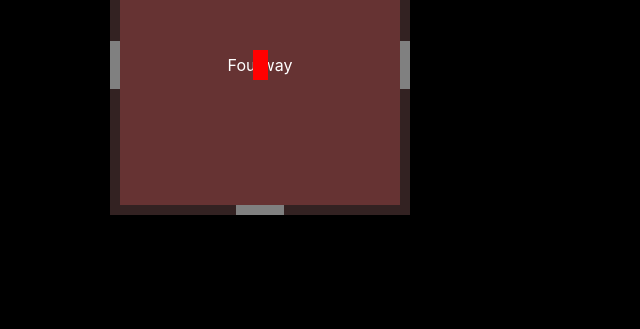
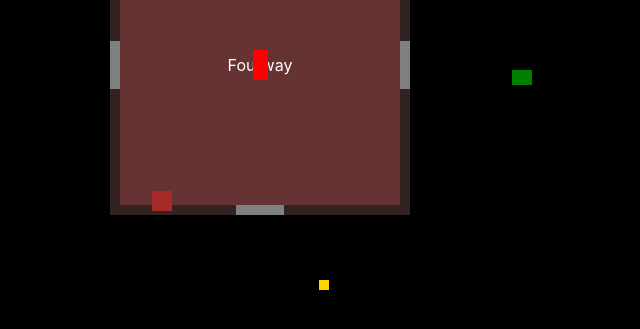
Before and after one commit to Macflash/murder-on-the-hill, a React (Create React App) app: page / in a window 1280 px wide. Shown: the part 335-664 px from the top of the page, without its empty margins (380-1020 px from the left). Built offline with nearby package versions, Linux system fonts and the light colour scheme.

Commit message:
add basic items

```diff
--- a/src/App.tsx
+++ b/src/App.tsx
@@ -5,6 +5,7 @@ import { CollidePlayerWithWalls } from './tiles/Collision';
 import { FirstFloor, Index } from './tiles/Floor';
 import { sightDistance, UpdateFog } from './tiles/SightLines';
 import { Player, player } from './Player';
+import { GetItems, GridItem, Item } from './tiles/Items';
 
 export let centerX = 0;
 export let centerY = 0;
@@ -53,17 +54,27 @@ function App() {
           }} /> : null}
 
         <div id="gamefloor" style={{ mixBlendMode: "normal" }}>
+
           {FirstFloor.tiles.map((tile) => <GridTile
             overlayMode={showMap}
             floor={FirstFloor}
             tile={tile}
             key={Index(tile.x, tile.y)}
           />)}
+
+            {GetItems().map((item) => <GridItem item={item} />)}
+
         </div>
       </div>
 
     </div>
   );
+}
+
+function GetScreenSpaceCoord(item: Item){
+  return {
+    top: item
+  }
 }
 
 let leftPressed = false;
--- a/src/Player.tsx
+++ b/src/Player.tsx
@@ -1,26 +1,17 @@
 import React from 'react';
-import { Item } from "./tiles/Items";
+import { GridItem, Item } from "./tiles/Items";
 import { centerY, centerX } from './App';
 
 export const player: Item = {
   position: { x: 0, y: 0 },
   height: 30,
   width: 15,
+  color: "red",
+  name: "You",
 };
 
+export const playerZindex = 51;
+
 export function Player() {
-  const hW = player.width * .5;
-  const hH = player.height * .5;
-
-  return <div style={{
-    position: "absolute",
-    zIndex: 50,
-    height: player.height,
-    width: player.width,
-    backgroundColor: "red",
-
-    top: player.position.y - centerY + (.5 * window.innerHeight) - hH,
-    left: player.position.x - centerX + (.5 * window.innerWidth) - hW,
-  }}>
-  </div>;
+    return <GridItem item={player} zIndex={playerZindex} />
 }
--- /dev/null
+++ b/src/tiles/Items.tsx
@@ -0,0 +1,69 @@
+import * as React from 'react';
+import { centerY, centerX } from '../App';
+import { Coord } from "./Coord";
+
+export interface Item {
+    position: Coord;
+    height: number;
+    width: number;
+
+    name?: string;
+    color?: string; // TODO this should be an image or graphic or canvas dude!
+}
+
+var items: Item[] = [];
+
+// yo if we stored these BY room it would be pretty cool.
+export function AddItem(item: Item) {
+    items.push(item);
+}
+
+export function GetItems() {
+    return items;
+}
+
+export const itemZindex = 50;
+
+export function GridItem(props: { item: Item, zIndex?: number }) {
+    const { item } = props;
+    const hW = item.width * .5;
+    const hH = item.height * .5;
+
+    return <div
+        title={item.name}
+        style={{
+            position: "absolute",
+            zIndex: props.zIndex || itemZindex,
+            height: item.height,
+            width: item.width,
+            backgroundColor: item.color || "grey",
+            top: item.position.y - centerY + (.5 * window.innerHeight) - hH,
+            left: item.position.x - centerX + (.5 * window.innerWidth) - hW,
+        }}>
+    </div>;
+}
+
+AddItem({
+    position: { x: Math.random() * 600 - 300, y: Math.random() * 400 - 200},
+    height: 15,
+    width: 20,
+    color: "green",
+    name: "purse",
+});
+
+AddItem({
+    position: { x: Math.random() * 200 - 100, y: Math.random() * 400 - 200},
+    height: 20,
+    width: 20,
+    color: "brown",
+    name: "Box",
+});
+
+
+AddItem({
+    position: { x: Math.random() * 200 - 100, y: Math.random() * 800 - 400},
+    height: 10,
+    width: 10,
+    color: "gold",
+    name: "pocketwatch",
+});
```
Also changed, not shown: src/tiles/Grid.ts (+19 -1 lines), src/tiles/Items.ts (deleted, +0 -18 lines).
